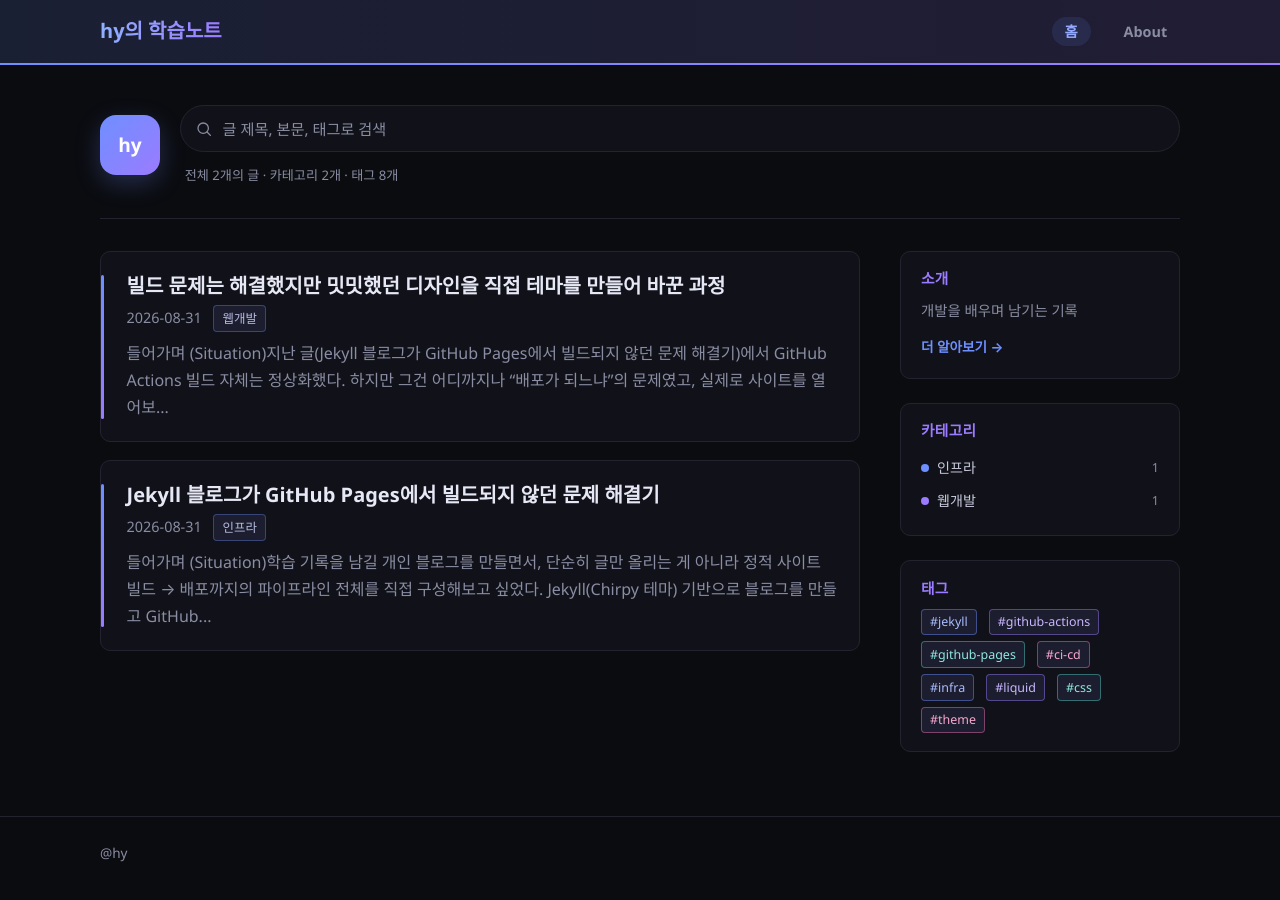
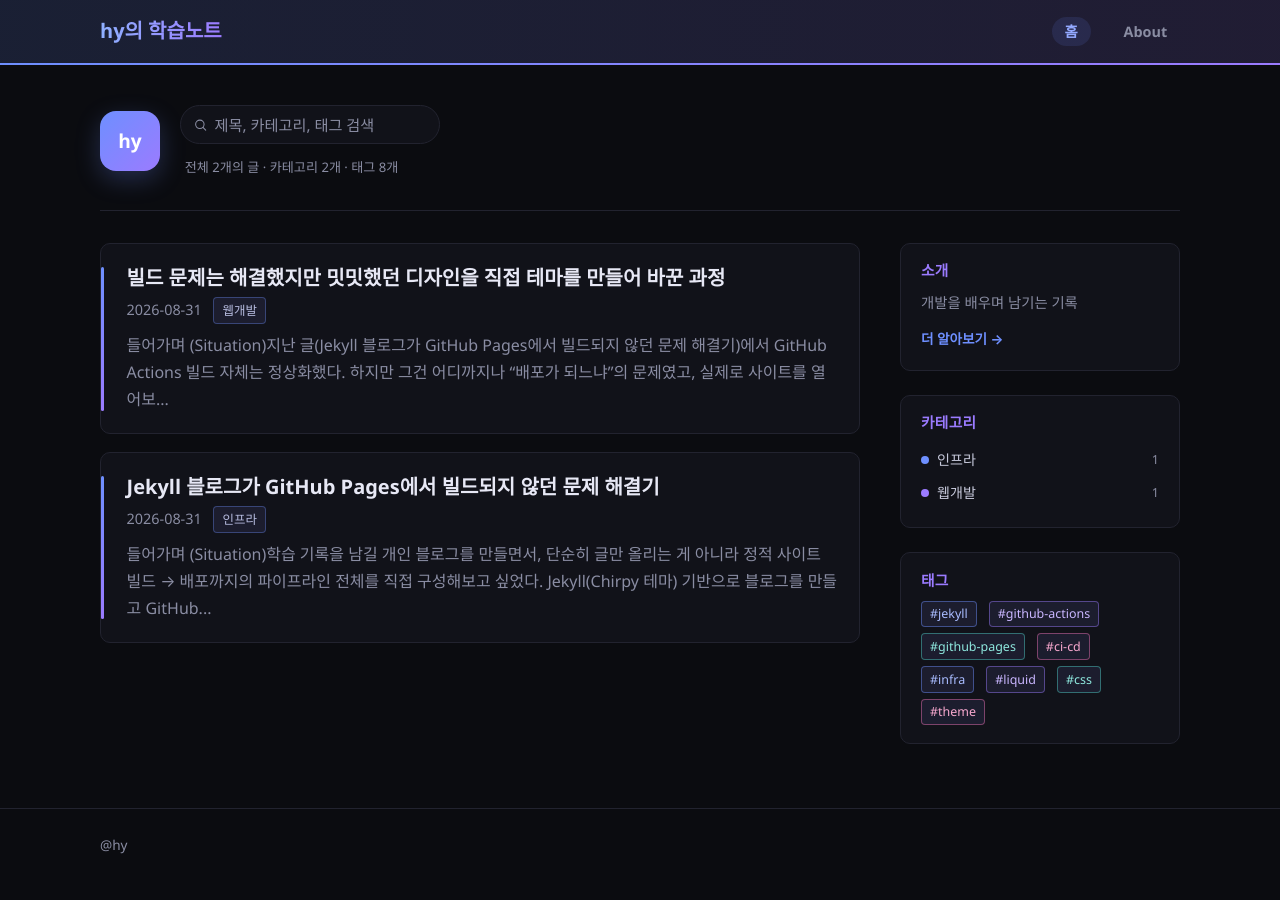
Before and after one commit to hhy0123/hyblog, a Jekyll site: the page built from index.html, in a window 1280 px wide. Built offline with Jekyll 4.4.1, drawn with Linux system fonts in a browser that asks for light colours; the list of posts is cut into pages by our own code.

Commit message:
검색을 제목/카테고리/태그로만 제한, 검색창 크기 축소

```diff
--- a/_layouts/home.html
+++ b/_layouts/home.html
@@ -9,7 +9,7 @@ layout: default
         <circle cx="9" cy="9" r="6.5" stroke="currentColor" stroke-width="1.6"/>
         <path d="M18 18L13.8 13.8" stroke="currentColor" stroke-width="1.6" stroke-linecap="round"/>
       </svg>
-      <input type="text" id="post-search" placeholder="글 제목, 본문, 태그로 검색" autocomplete="off">
+      <input type="text" id="post-search" placeholder="제목, 카테고리, 태그 검색" autocomplete="off">
     </div>
     <p class="hero-meta">전체 {{ site.posts.size }}개의 글 · 카테고리 {{ site.categories.size }}개 · 태그 {{ site.tags.size }}개</p>
   </div>
@@ -22,7 +22,7 @@ layout: default
     "title": {{ post.title | jsonify }},
     "url": {{ post.url | relative_url | jsonify }},
     "date": {{ post.date | date: "%Y-%m-%d" | jsonify }},
-    "excerpt": {{ post.content | strip_html | strip_newlines | normalize_whitespace | jsonify }},
+    "excerpt": {{ post.content | strip_html | strip_newlines | normalize_whitespace | truncate: 100 | jsonify }},
     "categories": {{ post.categories | jsonify }},
     "tags": {{ post.tags | jsonify }}
   }{% unless forloop.last %},{% endunless %}
--- a/assets/css/style.css
+++ b/assets/css/style.css
@@ -153,8 +153,9 @@ h1, h2, h3, h4, h5, h6 {
 }
 
 .hero-search {
-  flex: 1;
-  min-width: 0;
+  flex: 0 0 auto;
+  width: 260px;
+  max-width: 100%;
 }
 
 .search-box {
@@ -163,10 +164,10 @@ h1, h2, h3, h4, h5, h6 {
 
 .search-box .search-icon {
   position: absolute;
-  left: 1rem;
+  left: 0.85rem;
   top: 50%;
-  width: 16px;
-  height: 16px;
+  width: 13px;
+  height: 13px;
   color: var(--text-muted);
   transform: translateY(-50%);
   pointer-events: none;
@@ -174,7 +175,7 @@ h1, h2, h3, h4, h5, h6 {
 
 .hero-search input {
   width: 100%;
-  padding: 0.8rem 1.1rem 0.8rem 2.6rem;
+  padding: 0.55rem 0.9rem 0.55rem 2.1rem;
   border-radius: 999px;
   border: 1px solid var(--border);
   background: var(--bg-elevated);
@@ -637,8 +638,7 @@ table.rouge-table pre {
     align-items: flex-start;
   }
 
-  .hero-stats {
-    flex-wrap: wrap;
-    row-gap: 1rem;
+  .hero-search {
+    width: 100%;
   }
 }
--- a/assets/js/main.js
+++ b/assets/js/main.js
@@ -110,7 +110,7 @@ function initPostSearch() {
     if (paginationEl) paginationEl.hidden = true;
 
     var results = posts.filter(function (post) {
-      var haystack = [post.title, post.excerpt]
+      var haystack = [post.title]
         .concat(post.categories || [])
         .concat(post.tags || [])
         .join(" ")
```
